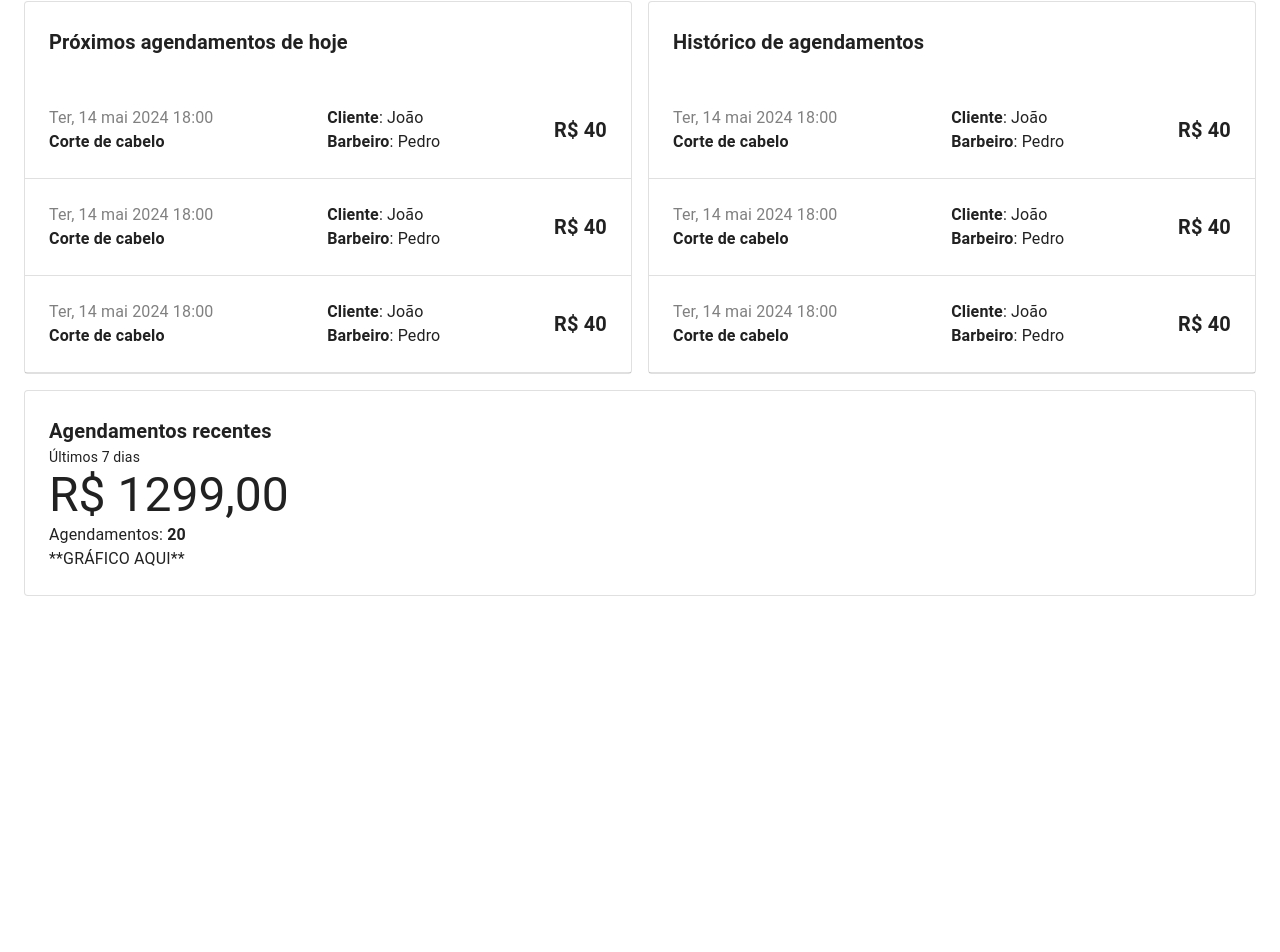
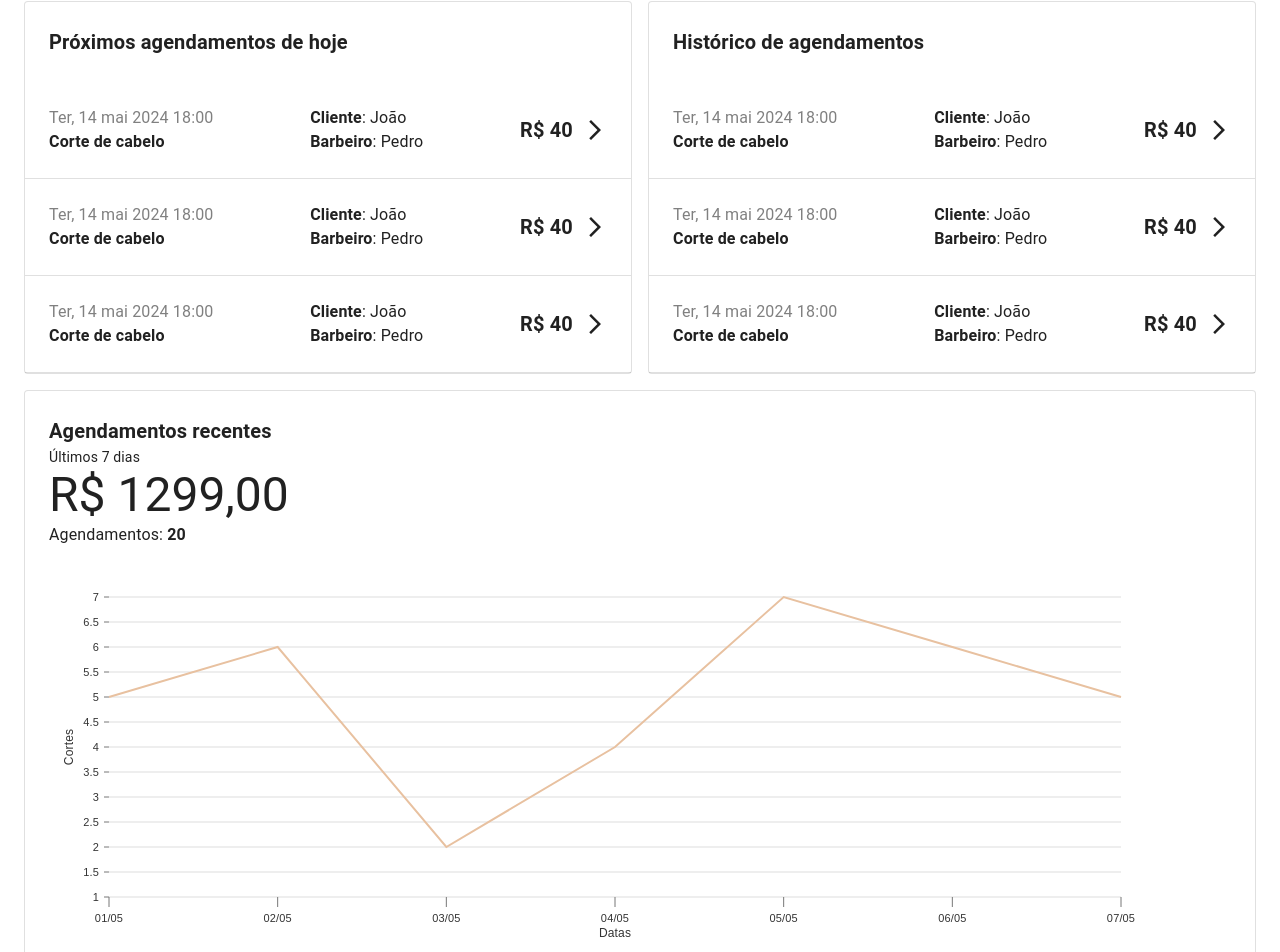
Before and after one commit to eujmac/tcc-site, a React (Vite) app: page /home in a window 1280 px wide. Shown: the part 95-1047 px from the top of the page. Before the commit the page ends 800 px from the top, so only its background shows below. Built offline with nearby package versions, Linux system fonts and the light colour scheme.

Commit message:
melhorando código da home, melhorando aparência da home, adicionando o gráfico

```diff
--- a/package.json
+++ b/package.json
@@ -16,6 +16,7 @@
     "@mui/material": "^5.15.17",
     "@mui/x-data-grid": "^7.4.0",
     "@mui/x-date-pickers": "^7.4.0",
+    "@nivo/line": "^0.87.0",
     "date-fns": "^3.6.0",
     "localforage": "^1.10.0",
     "match-sorter": "^6.3.4",
--- a/src/components/Corte.jsx
+++ /dev/null
@@ -1,47 +0,0 @@
-import { Box, Stack, Typography } from "@mui/material"
-import { useDrawer } from "../context/DrawerContext"
-
-const Corte = () => {
-  const { setIsDrawerCheckoutOpen } = useDrawer()
-
-  return (
-    <Stack
-      direction="row"
-      display={"flex"}
-      justifyContent={"space-between"}
-      sx={{
-        cursor: "pointer",
-        p: 3,
-        "&:hover": {
-          backgroundColor: "#f8f8fb",
-        },
-      }}
-      onClick={() => setIsDrawerCheckoutOpen(true)}
-    >
-      <Box>
-        <Typography color={"gray"}>Ter, 14 mai 2024 18:00</Typography>
-        <Typography fontWeight={"bold"}>Corte de cabelo</Typography>
-      </Box>
-      <Box>
-        <Typography>
-          <b>Cliente</b>: João
-        </Typography>
-        <Typography>
-          <b>Barbeiro</b>: Pedro
-        </Typography>
-      </Box>
-      <Box
-        sx={{
-          display: "flex",
-          justifyItems: "center",
-        }}
-      >
-        <Typography variant="h6" alignSelf={"center"} fontWeight={"bold"}>
-          R$ 40
-        </Typography>
-      </Box>
-    </Stack>
-  )
-}
-
-export default Corte
--- /dev/null
+++ b/src/components/GraficoLinha.jsx
@@ -0,0 +1,54 @@
+import { ResponsiveLine } from "@nivo/line"
+import { dados } from "../utils/dadosGrafico"
+
+const GraficoLinha = () => {
+  return (
+    <ResponsiveLine
+      data={dados}
+      margin={{ top: 50, right: 110, bottom: 50, left: 60 }}
+      xScale={{ type: "point" }}
+      yScale={{
+        type: "linear",
+        min: "1",
+        max: "auto",
+        stacked: true,
+        reverse: false,
+      }}
+      yFormat=" >-.2f"
+      curve="linear"
+      axisTop={null}
+      axisRight={null}
+      axisBottom={{
+        tickSize: 10,
+        tickPadding: 5,
+        tickRotation: 0,
+        legend: "Datas",
+        legendOffset: 36,
+        legendPosition: "middle",
+        truncateTickAt: 0,
+      }}
+      axisLeft={{
+        tickSize: 5,
+        tickPadding: 5,
+        tickRotation: 0,
+        legend: "Cortes",
+        legendOffset: -40,
+        legendPosition: "middle",
+        truncateTickAt: 0,
+      }}
+      enableGridX={false}
+      enablePoints={true}
+      pointSize={5}
+      pointColor={{ theme: "background" }}
+      pointBorderWidth={2}
+      pointBorderColor={{ from: "serieColor" }}
+      pointLabel="data.yFormatted"
+      pointLabelYOffset={-12}
+      enableCrosshair={false}
+      useMesh={true}
+      animate={false}
+    />
+  )
+}
+
+export default GraficoLinha
--- a/src/components/ListaCortes.jsx
+++ /dev/null
@@ -1,17 +0,0 @@
-import Corte from "./Corte"
-import { Divider } from "@mui/material"
-
-const ListaCortes = () => {
-  return (
-    <>
-      <Corte />
-      <Divider />
-      <Corte />
-      <Divider />
-      <Corte />
-      <Divider />
-    </>
-  )
-}
-
-export default ListaCortes
--- a/src/pages/Home.jsx
+++ b/src/pages/Home.jsx
@@ -1,6 +1,69 @@
-import { Box, Container, Grid, Paper, Stack, Typography } from "@mui/material"
+import {
+  Box,
+  Container,
+  Divider,
+  Grid,
+  Paper,
+  Stack,
+  Typography,
+} from "@mui/material"
 import NavBar from "../components/NavBar"
-import ListaCortes from "../components/ListaCortes"
+import { useDrawer } from "../context/DrawerContext"
+import { ArrowForwardIosSharp } from "@mui/icons-material"
+import GraficoLinha from "../components/GraficoLinha"
+
+const Corte = () => {
+  const { setIsDrawerCheckoutOpen } = useDrawer()
+
+  return (
+    <Stack
+      direction="row"
+      display="flex"
+      justifyContent="space-between"
+      alignItems="center"
+      sx={{
+        cursor: "pointer",
+        p: 3,
+        "&:hover": {
+          backgroundColor: "#f8f8fb",
+        },
+      }}
+      onClick={() => setIsDrawerCheckoutOpen(true)}
+    >
+      <Box>
+        <Typography color={"gray"}>Ter, 14 mai 2024 18:00</Typography>
+        <Typography fontWeight={"bold"}>Corte de cabelo</Typography>
+      </Box>
+      <Box>
+        <Typography>
+          <b>Cliente</b>: João
+        </Typography>
+        <Typography>
+          <b>Barbeiro</b>: Pedro
+        </Typography>
+      </Box>
+      <Box display="flex" gap="10px">
+        <Typography variant="h6" fontWeight={"bold"}>
+          R$ 40
+        </Typography>
+        <ArrowForwardIosSharp sx={{ alignSelf: "center" }} />
+      </Box>
+    </Stack>
+  )
+}
+const ListaCortes = () => {
+  return (
+    <>
+      <Corte />
+      <Divider />
+      <Corte />
+      <Divider />
+      <Corte />
+      <Divider />
+    </>
+  )
+}
+
 const Card = ({ titulo }) => {
   return (
     <Paper variant="outlined">
@@ -42,7 +105,9 @@ const Home = () => {
                   <Typography>
                     Agendamentos: <b>20</b>
                   </Typography>
-                  <Box>**GRÁFICO AQUI**</Box>
+                  <Box height="50vh">
+                    <GraficoLinha />
+                  </Box>
                 </Stack>
               </Stack>
             </Paper>
--- /dev/null
+++ b/src/utils/dadosGrafico.js
@@ -0,0 +1,36 @@
+export const dados = [
+  {
+    id: "japan",
+    color: "hsl(106, 70%, 50%)",
+    data: [
+      {
+        x: "01/05",
+        y: 5,
+      },
+      {
+        x: "02/05",
+        y: 6,
+      },
+      {
+        x: "03/05",
+        y: 2,
+      },
+      {
+        x: "04/05",
+        y: 4,
+      },
+      {
+        x: "05/05",
+        y: 7,
+      },
+      {
+        x: "06/05",
+        y: 6,
+      },
+      {
+        x: "07/05",
+        y: 5,
+      },
+    ],
+  },
+]
```
Also changed, not shown: 1 other file (tests, documents, lock files or other folders).
